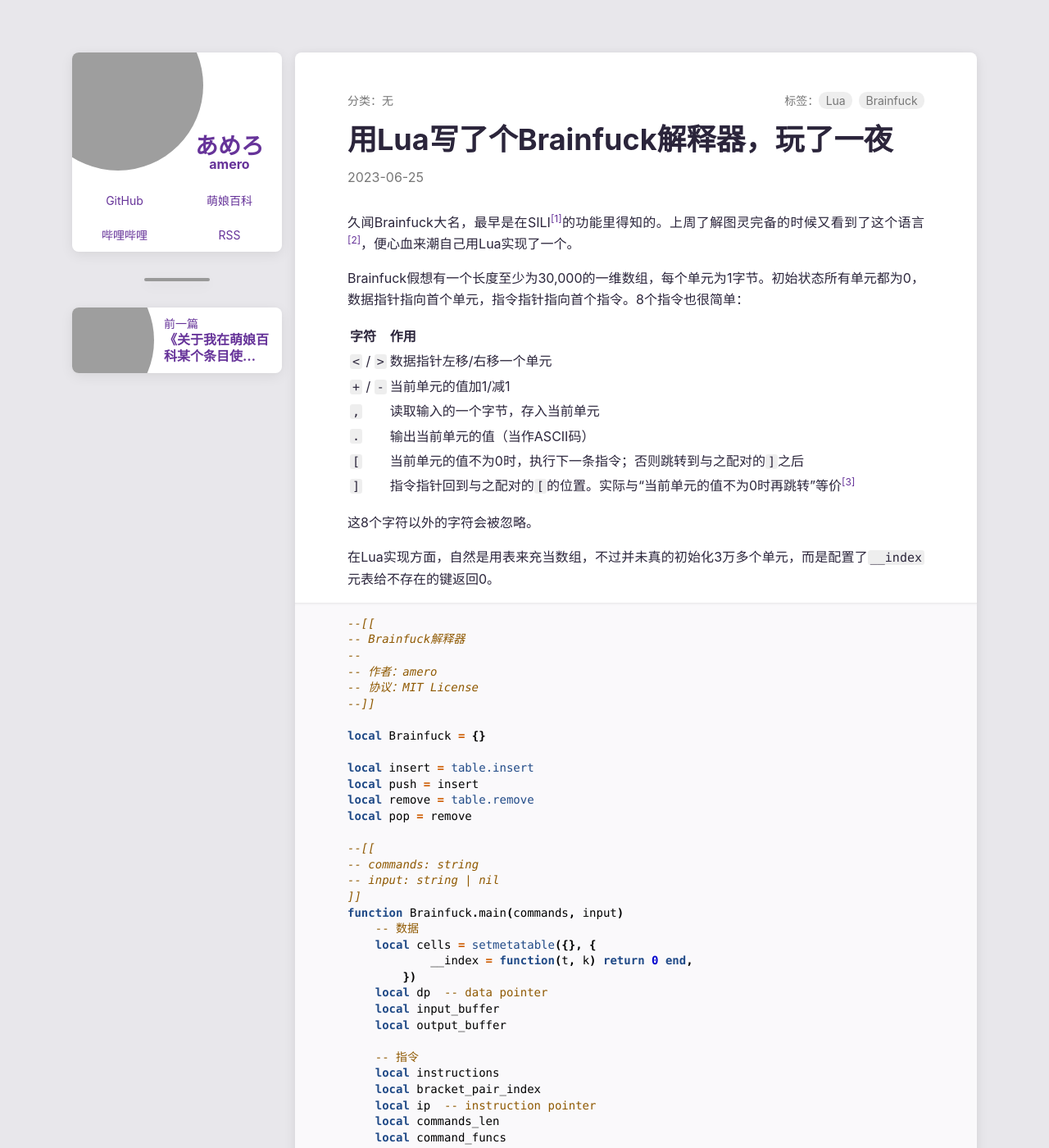
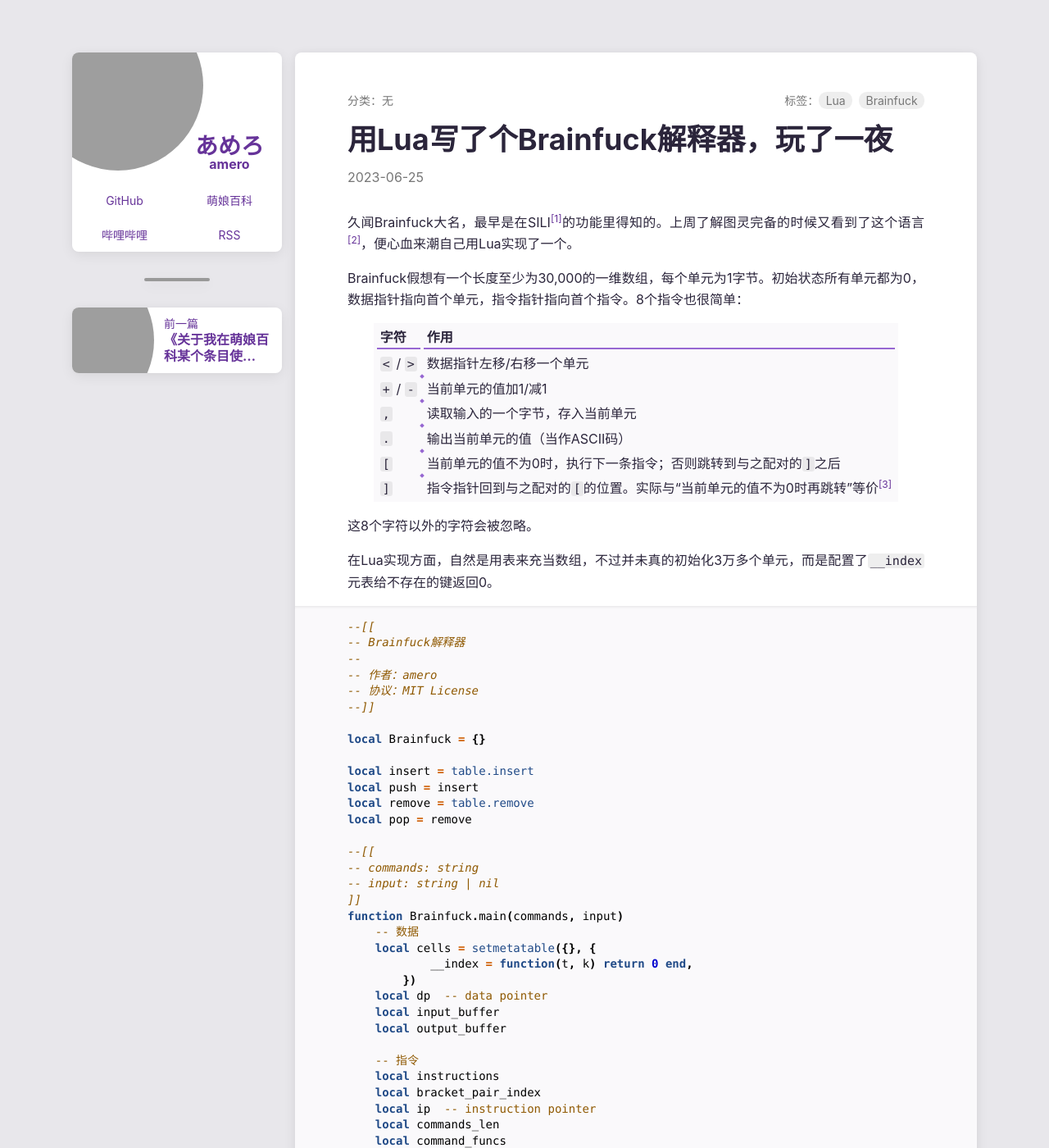
Before and after one commit to AmeroHan/AmeroHan.github.io, a Jekyll site: the page built from _posts/2023-06-25-玩了下Brainfuck.md, in a window 1280 px wide and 1400 px high. Shown: the whole window at 82% size. Built offline with Jekyll 4.4.1, drawn with Linux system fonts in a browser that asks for light colours; grey boxes are pictures that could not be loaded.

Commit message:
完善字体、表格样式

```diff
--- a/_sass/article.scss
+++ b/_sass/article.scss
@@ -199,6 +199,39 @@ $padding-horizontal: 4rem;
 		tab-size: 4;
 	}
 
+	table {
+		margin-left: auto;
+		margin-right: auto;
+		background: #FAF9FB;
+		border-spacing: .25rem;
+
+		&.nowrap-first {
+			th:first-child, td:first-child {
+				white-space: nowrap;
+			}
+		}
+	}
+
+	th, td {
+		position: relative;
+		padding: 0 .25rem;
+	}
+
+	thead th {
+		border-bottom: .125rem solid #9767D2;
+	}
+
+	tr:not(:first-child) > td:not(:first-child)::before {
+		content: "";
+		position: absolute;
+		background: #9767D2;
+		height: .25rem;
+		width: .25rem;
+		left: -.25rem;
+		top: -.25rem;
+		transform: rotate(135deg);
+	}
+
 	p > img {
 		max-width: 100%;
 		height: auto;
@@ -266,6 +299,10 @@ $padding-horizontal: 4rem;
 	}
 }
 
+.language-brainfuck {
+	font-variant-ligatures: no-contextual;
+	font-feature-settings: 'calt' 0;
+}
 
 // 引用
 .post-content blockquote {
--- a/_sass/common.scss
+++ b/_sass/common.scss
@@ -1,14 +1,23 @@
+$font-emoji: "Apple Color Emoji", "Segoe UI Emoji", "Segoe UI Symbol";
+$font-sans:
+	Ubuntu,
+	-apple-system, BlinkMacSystemFont,
+	"PingFang SC", "MicroSoft YaHei",
+	"Segoe UI", Roboto, Oxygen, Cantarell, "Open Sans", "Helvetica Neue",
+	$font-emoji,
+	sans-serif;
+$font-mono:
+	"JetBrains Mono",
+	ui-monospace, SFMono-Regular, "SF Mono", Menlo, Consolas, "Liberation Mono",
+	monospace /* Firefox你坏事做尽！为什么要用宋体当默认等宽字体啊！ */,
+	$font-sans;
+
 html {
-	font-family:
-		-apple-system, BlinkMacSystemFont,
-		'PingFang SC', 'MicroSoft YaHei',
-		'Segoe UI', Roboto, Oxygen, Ubuntu, Cantarell, 'Open Sans', 'Helvetica Neue',
-		'Apple Color Emoji', 'Segoe UI Emoji', 'Segoe UI Symbol',
-		sans-serif;
+	font-family: $font-sans;
 }
 
 pre, code, kbd, samp {
-	font-family: 'JetBrains Mono', ui-monospace, SFMono-Regular, 'SF Mono', Menlo, Consolas, 'Liberation Mono', monospace, "Apple Color Emoji", "Segoe UI Emoji", "Segoe UI Symbol";
+	font-family: $font-mono;
 }
 
 a {
```
